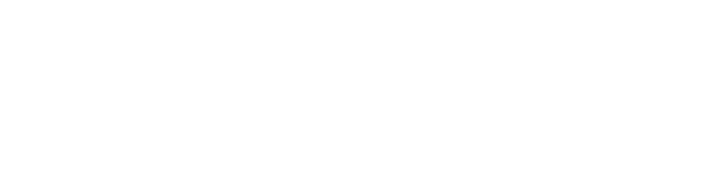
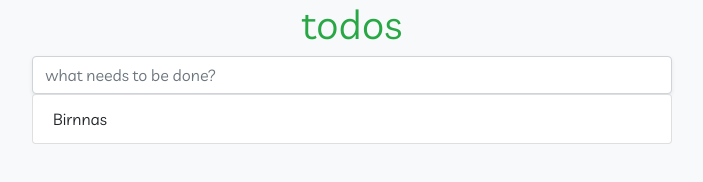
Before and after one commit to sherzodkuvandikov/todos, a plain HTML site: page index.html in a window 1280 px wide. Shown: the whole page, without its empty margins (288-991 px from the left). Drawn offline with Linux system fonts and the light colour scheme.

Commit message:
add form

```diff
--- a/index.html
+++ b/index.html
@@ -3,13 +3,33 @@
 <head>
   <meta charset="UTF-8">
   <meta name="viewport" content="width=device-width, initial-scale=1.0">
-  <title>bootstrap starter</title>
+  <title>Todos</title>
   <link rel="stylesheet" href="css/bootstrap.min.css">
   <link href="https://fonts.googleapis.com/css2?family=Livvic:wght@400;700&display=swap" rel="stylesheet">
   <link rel="stylesheet" href="css/styles.css">
 </head>
-<body>
+<body class="bg-light">
 
+  <header>
+    <h1 class="h1 text-center text-success">todos</h1>
+  </header>
+
+  <main class="main-todos w-50 mr-auto ml-auto mb-0">
+    <form action="#" method="GET">
+      <div class="form-group mb-0 ">
+        <input class="form-control shadow-sm" placeholder="what needs to be done?" type="text">
+      </div>
+      <ul class="todos-list list-group">
+        <li class="list-group-item">Birnnas</li>
+      </ul>
+    </form>
+  </main>
+
+  <footer>
+
+  </footer>
+
+  <!-- TEMPLATES -->
 
 
   <script src="js/jquery-3.5.1.min.js"></script>
```
